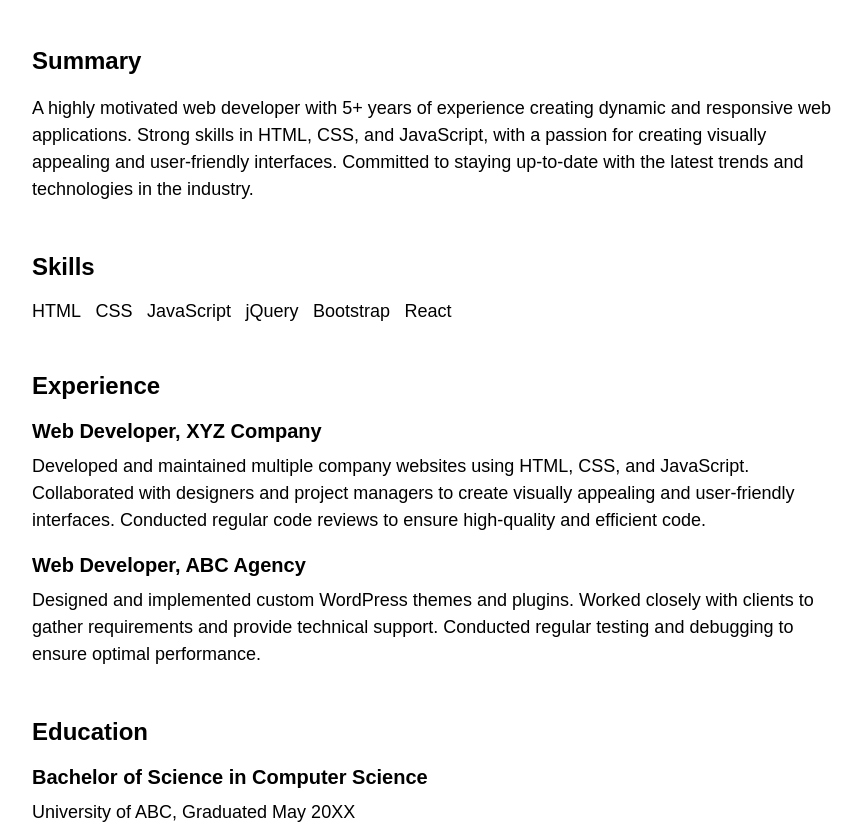
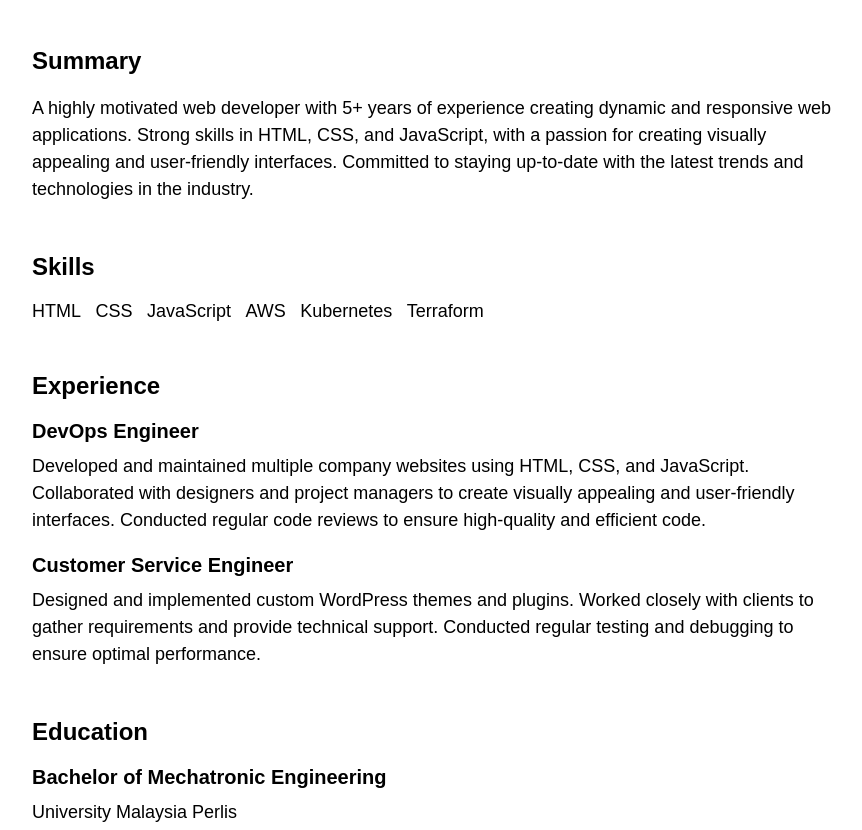
Before and after one commit to iqbalhakims/ga-pipeline-ecc2, a plain HTML site: page index.html in a window 1280 px wide. Shown: the part 122-952 px from the top of the page, without its empty margins (208-1070 px from the left). Drawn offline with Linux system fonts and the light colour scheme.

Commit message:
iqbaladdonn

```diff
--- a/index.html
+++ b/index.html
@@ -20,22 +20,22 @@
 				<li>HTML</li>
 				<li>CSS</li>
 				<li>JavaScript</li>
-				<li>jQuery</li>
-				<li>Bootstrap</li>
-				<li>React</li>
+				<li>AWS</li>
+				<li>Kubernetes</li>
+				<li>Terraform</li>
 			</ul>
 		</section>
 		<section>
 			<h2>Experience</h2>
-			<h3>Web Developer, XYZ Company</h3>
+			<h3>DevOps Engineer</h3>
 			<p>Developed and maintained multiple company websites using HTML, CSS, and JavaScript. Collaborated with designers and project managers to create visually appealing and user-friendly interfaces. Conducted regular code reviews to ensure high-quality and efficient code. </p>
-			<h3>Web Developer, ABC Agency</h3>
+			<h3>Customer Service Engineer</h3>
 			<p>Designed and implemented custom WordPress themes and plugins. Worked closely with clients to gather requirements and provide technical support. Conducted regular testing and debugging to ensure optimal performance.</p>
 		</section>
 		<section>
 			<h2>Education</h2>
-			<h3>Bachelor of Science in Computer Science</h3>
-			<p>University of ABC, Graduated May 20XX</p>
+			<h3>Bachelor of Mechatronic Engineering</h3>
+			<p>University Malaysia Perlis </p>
 		</section>
 		<section id="projects">
 			<h2>Projects</h2>
```
